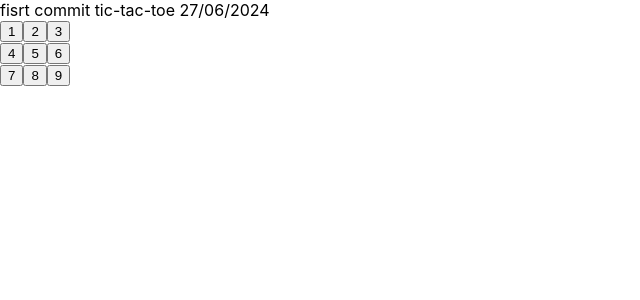
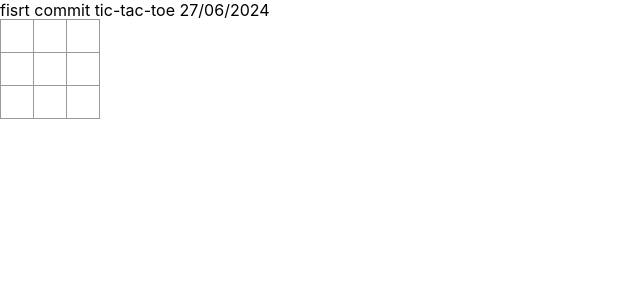
Before and after one commit to 5935512009/tic-tac-toe-digio, a React (Create React App) app in the folder frontend/: page / in a window 1280 px wide. Shown: the top 300 px of the page, without its empty margins (0-640 px from the left). Built offline with nearby package versions, Linux system fonts and the light colour scheme.

Commit message:
update:{click 'x' value }

```diff
--- a/frontend/src/components/ticTacToe/TicTactoe.jsx
+++ b/frontend/src/components/ticTacToe/TicTactoe.jsx
@@ -1,8 +1,10 @@
-import React from 'react'
+import React,{useState} from 'react'
 import './tictactoe.css'
-function Square({value}){
+function Square(){
+    const [value, setValue] = useState(null);
+
     function handleClick(){
-        console.log('click '+ value);
+        setValue('x');
     }
      return <button className="square" onClick={handleClick}>{value}</button>
 }
@@ -11,19 +13,19 @@ export default function TicTactoe() {
   return (
     <div>
         <div className="wrapped">
-           <Square value="1"/>
-           <Square value="2"/>
-           <Square value="3"/>
+           <Square />
+           <Square />
+           <Square />
         </div>
         <div className="wrapped">
-            <Square value="4"/>
-            <Square value="5"/>
-            <Square value="6"/>
+            <Square />
+            <Square />
+            <Square />
         </div>
         <div className="wrapped">
-            <Square value="7"/>
-            <Square value="8"/>
-            <Square value="9"/>
+            <Square />
+            <Square />
+            <Square />
         </div>
 
 
--- a/frontend/src/components/ticTacToe/tictactoe.css
+++ b/frontend/src/components/ticTacToe/tictactoe.css
@@ -1,4 +1,29 @@
+.ticTactoe{
+    margin: 20px;
+    padding: 0;
+}
+
 .wrapped{
     margin: 0xp;
     padding: 0px;
 }
+
+.wrapped:after {
+    clear: both;
+    content: '';
+    display: table;
+  }
+  .square {
+    background: #fff;
+    border: 1px solid #999;
+    float: left;
+    font-size: 24px;
+    font-weight: bold;
+    line-height: 34px;
+    height: 34px;
+    margin-right: -1px;
+    margin-top: -1px;
+    padding: 0;
+    text-align: center;
+    width: 34px;
+  }
```
